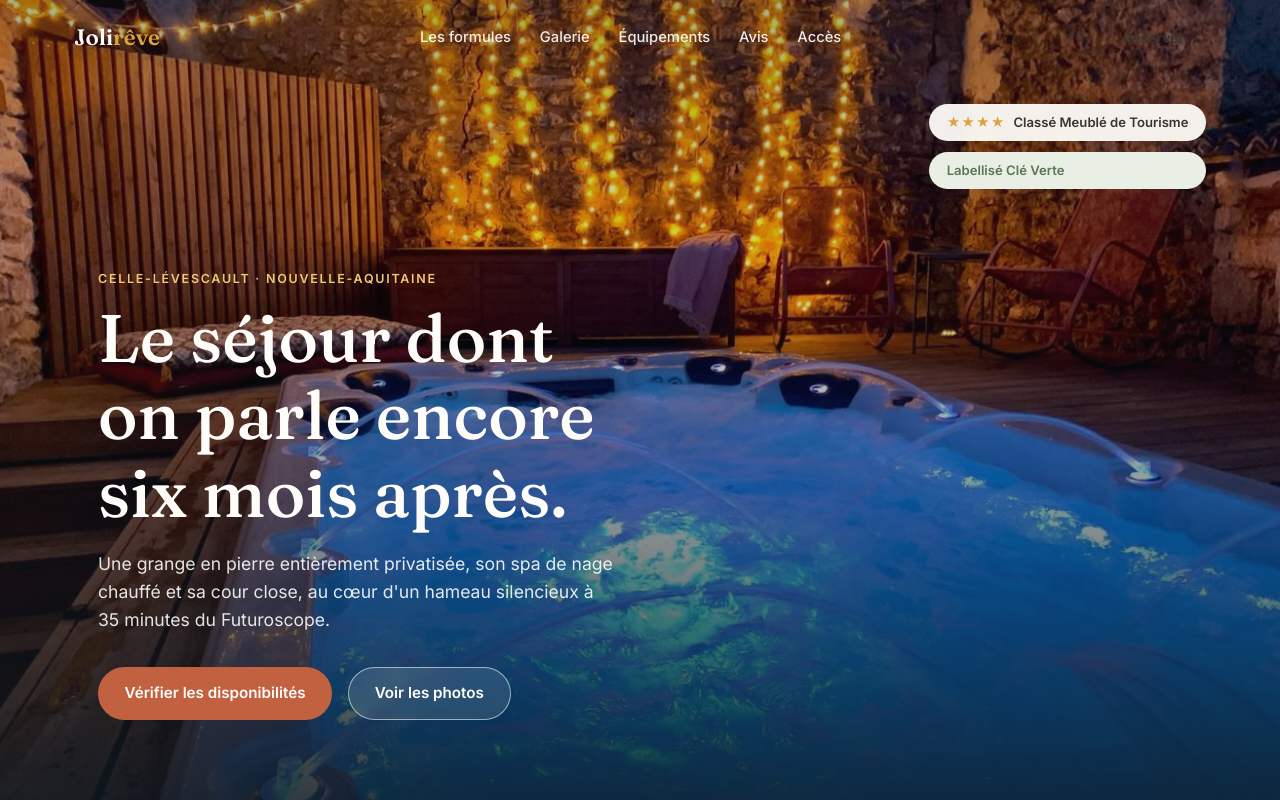
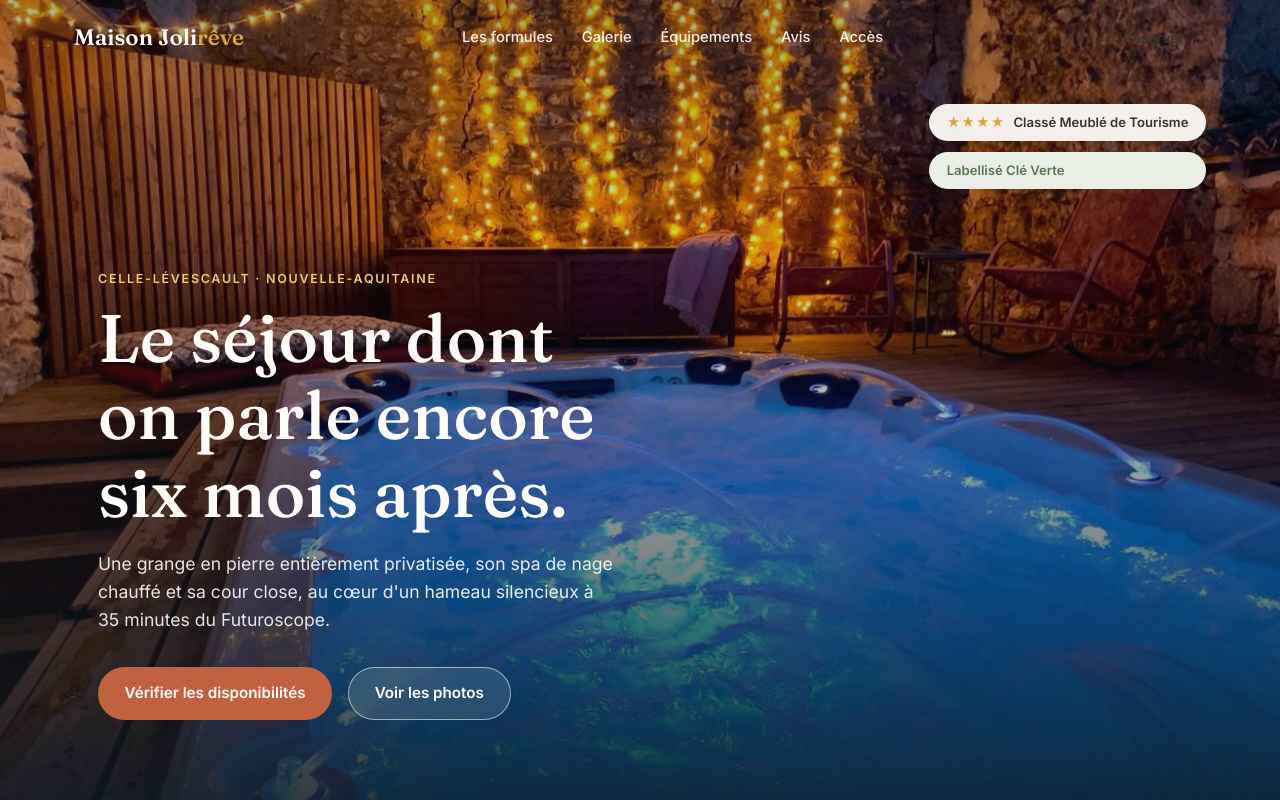
Before and after one commit to maisonjolireve-site/jolireve-site2, a website: page index.html in a window 1280 px wide. Shown: the top 800 px of the page. Drawn offline with Linux system fonts and the light colour scheme; no server answers.

Commit message:
Update index.html

```diff
--- a/index.html
+++ b/index.html
@@ -15,7 +15,7 @@
 <!-- ============ NAVIGATION ============ -->
 <header class="nav" id="nav">
   <div class="nav__inner">
-    <a href="#accueil" class="nav__logo">Joli<span>rêve</span></a>
+    <a href="#accueil" class="nav__logo">Maison Joli<span>rêve</span></a>
     <nav class="nav__links">
       <a href="#formules">Les formules</a>
       <a href="#galerie">Galerie</a>
```
